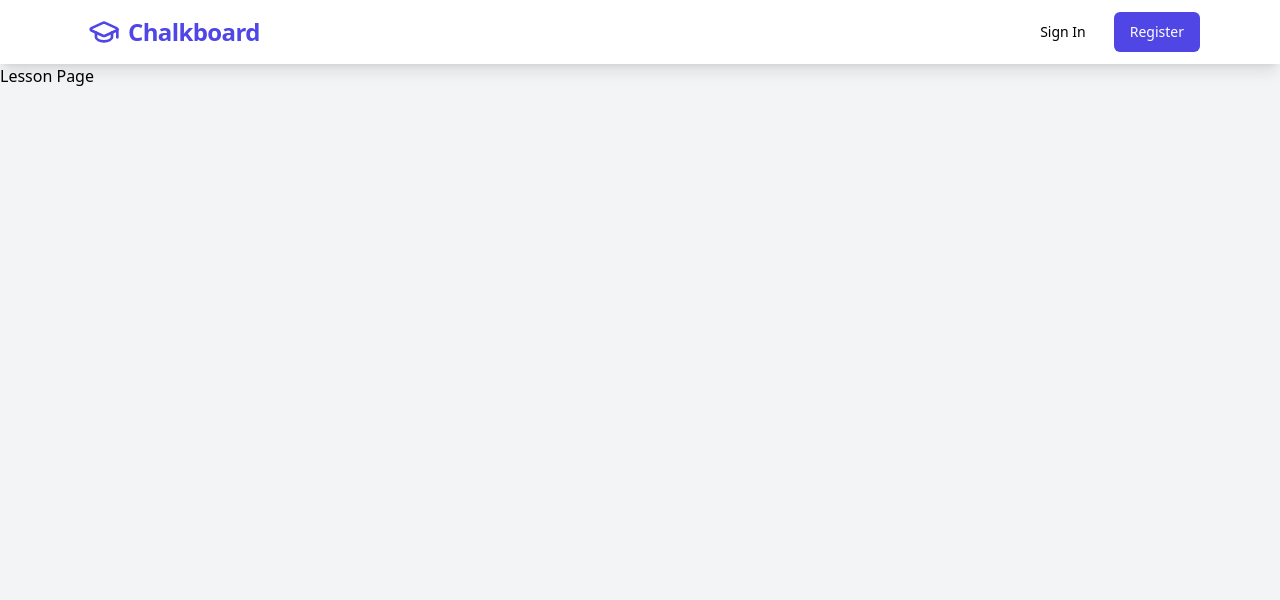
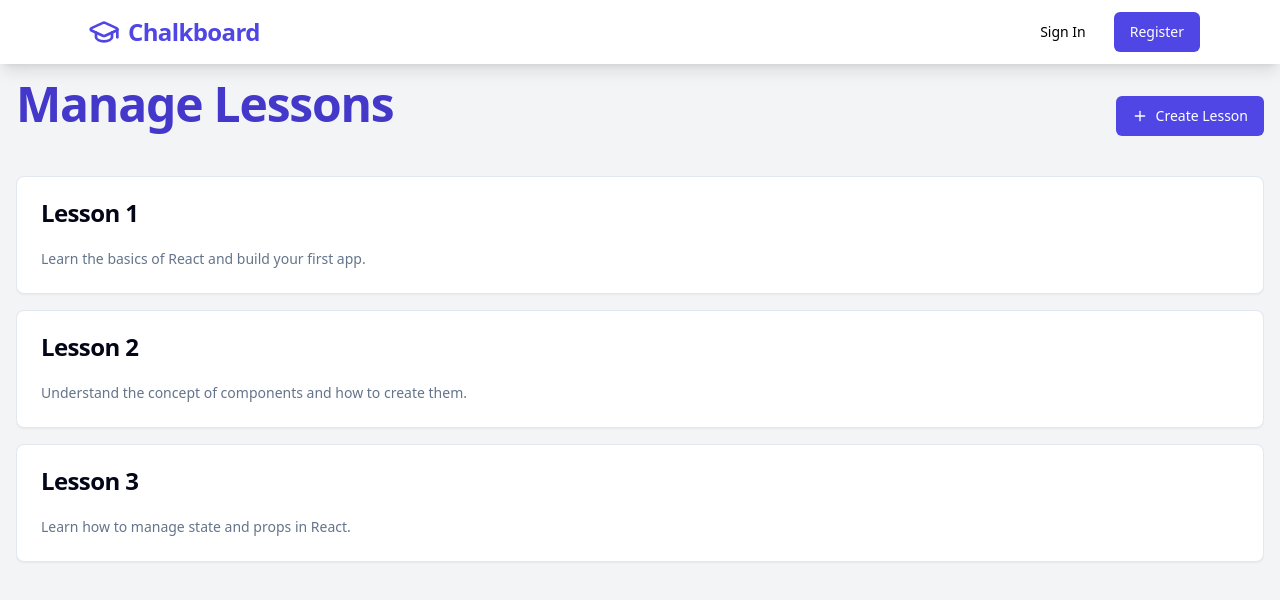
Before and after one commit to datasheng/intro-to-dbms-project-team-bug-generator, a React (Vite) app in the folder client/: page /LessonPage in a window 1280 px wide. Shown: the top 600 px of the page. Built offline with nearby package versions, Linux system fonts and the light colour scheme.

Commit message:
Changed Lesson Page(working on it)

```diff
--- a/client/src/components/LessonPage.jsx
+++ b/client/src/components/LessonPage.jsx
@@ -1,4 +1,4 @@
-import React ,{ useState } from "react";
+import React, { useState } from "react";
 import {
     Card,
     CardContent,
@@ -6,15 +6,136 @@ import {
     CardFooter,
     CardHeader,
     CardTitle,
-  } from "@/components/ui/card"
+} from "@/components/ui/card";
+import { Input } from "@/components/ui/input";
+import { Label } from "@/components/ui/label";
+import { Textarea } from "@/components/ui/textarea";
+import { ScrollArea } from "@/components/ui/scroll-area";
+import { Button } from "@/components/ui/button";
+import { Plus } from "lucide-react";
 
+// 모의 데이터 정의
+const mockLessons = [
+    {
+        id: 1,
+        title: "Lesson 1",
+        description: "Learn the basics of React and build your first app.",
+        course_id: 1,
+    },
+    {
+        id: 2,
+        title: "Lesson 2",
+        description: "Understand the concept of components and how to create them.",
+        course_id: 1,
+    },
+    {
+        id: 3,
+        title: "Lesson 3",
+        description: "Learn how to manage state and props in React.",
+        course_id: 1,
+    },
+];
 
-const LessonPage = ({}) => {
+// LessonPage 컴포넌트 정의
+const LessonPage = () => {
+    const [lessons, setLessons] = useState(mockLessons);
+    const [selectedLesson, setSelectedLesson] = useState(null);
+
+    // 새로운 레슨 생성 핸들러
+    const handleCreateLesson = () => {
+        const newLesson = {
+            id: lessons.length + 1,
+            title: "Lesson",
+            description: "",
+            course_id: 1,
+        };
+        setLessons([...lessons, newLesson]);
+        setSelectedLesson(newLesson);
+    };
+
+    // 레슨 저장 핸들러
+    const handleSaveLesson = (editedLesson) => {
+        setLessons(
+            lessons.map((lesson) =>
+                lesson.id === editedLesson.id ? editedLesson : lesson
+            )
+        );
+        setSelectedLesson(null);
+    };
+
+    // 레슨 삭제 핸들러
+    const handleDeleteLesson = (lessonId) => {
+        setLessons(lessons.filter((lesson) => lesson.id !== lessonId));
+        setSelectedLesson(null);
+    };
+
     return (
-        <div>
-            <h1>Lesson Page</h1>
+        <div className="container mx-auto p-4 max-w-7xl">
+            <div className="flex justify-between items-center mb-6">
+                <h1 className="scroll-m-20 text-4xl font-extrabold tracking-tight lg:text-5xl text-indigo-700 mb-6">
+                    Manage Lessons
+                </h1>
+                <Button
+                    className="bg-indigo-600 hover:bg-indigo-700 text-white"
+                    onClick={handleCreateLesson}
+                >
+                    <Plus className="mr-2 h-4 w-4" /> Create Lesson
+                </Button>
+            </div>
+            <ScrollArea className="h-[calc(100vh-200px)]">
+                <div className="grid grid-cols-1 gap-4">
+                    {lessons.map((lesson) => (
+                        <LessonCard
+                            key={lesson.id}
+                            lesson={lesson}
+                            isSelected={selectedLesson && selectedLesson.id === lesson.id}
+                            onClick={() => setSelectedLesson(lesson)}
+                            onSave={handleSaveLesson}
+                            onDelete={handleDeleteLesson}
+                            onBack={() => setSelectedLesson(null)}
+                        />
+                    ))}
+                </div>
+            </ScrollArea>
         </div>
     );
-}
+};
+
+// LessonCard 컴포넌트 정의
+const LessonCard = ({ lesson, isSelected, onClick, onSave, onDelete, onBack }) => {
+    const [editedLesson, setEditedLesson] = useState(lesson);
+
+    const handleSave = () => {
+        onSave(editedLesson);
+    };
+
+    return (
+        <Card className="w-full">
+            <CardHeader onClick={onClick}>
+                <CardTitle>{lesson.title}</CardTitle>
+            </CardHeader>
+            <CardContent>
+                <CardDescription>{lesson.description || "No description yet"}</CardDescription>
+                {isSelected && (
+                    <>
+                        <Label>Lesson Title</Label>
+                        <Input
+                            value={editedLesson.title}
+                            onChange={(e) => setEditedLesson({ ...editedLesson, title: e.target.value })}
+                        />
+                        <Label>Lesson Description</Label>
+                        <Textarea
+                            value={editedLesson.description}
+                            onChange={(e) => setEditedLesson({ ...editedLesson, description: e.target.value })}
+                        />
+                        <Button onClick={onBack}>close</Button>
+                        <Button onClick={handleSave}>Save</Button>
+                        <Button onClick={() => onDelete(lesson.id)}>Delete</Button>
+                    </>
+                )}
+            </CardContent>
+        </Card>
+    );
+};
 
 export default LessonPage;
```
